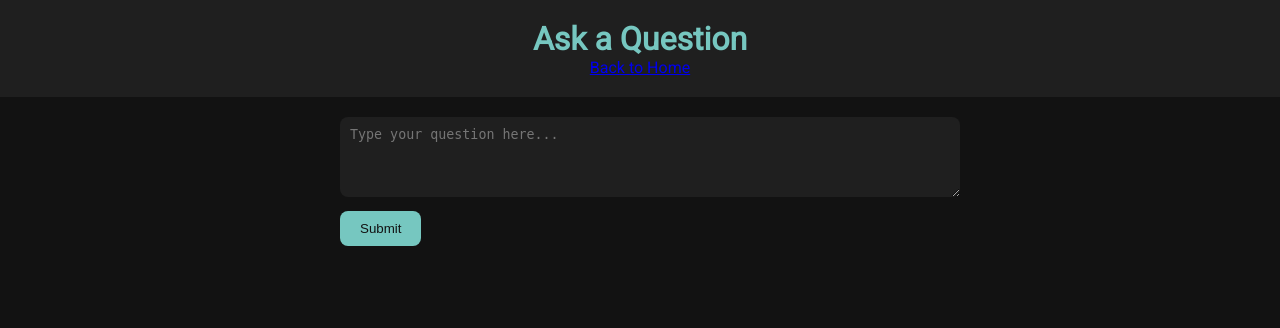
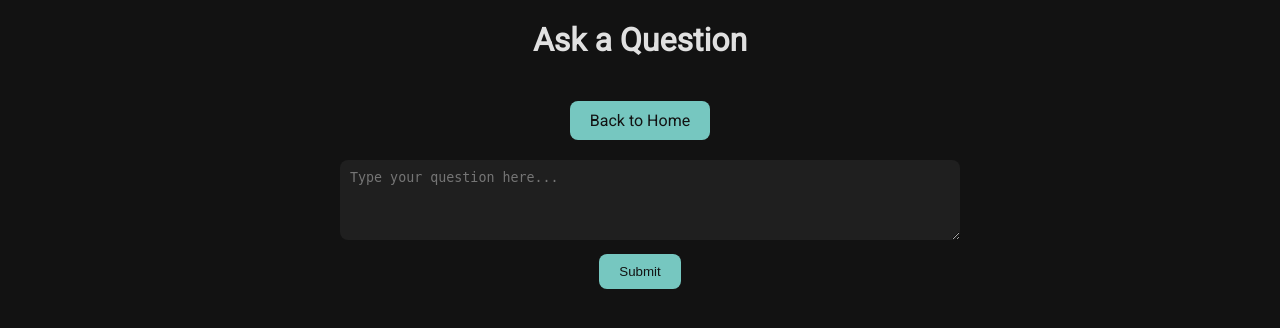
Before and after one commit to LaFG95/Ano, a Flask app: page /ask in a window 1280 px wide. Shown: the top 328 px of the page. Run offline with Flask 3, Linux system fonts and the light colour scheme; some libraries are stand-ins or nearby versions.

Commit message:
Update ask.html

```diff
--- a/templates/ask.html
+++ b/templates/ask.html
@@ -5,13 +5,13 @@
 <title>Ask a Question</title>
 <link href="https://fonts.googleapis.com/css2?family=Roboto&display=swap" rel="stylesheet">
 <style>
-body { font-family: 'Roboto', sans-serif; background-color: #121212; color: #e0e0e0; margin:0; padding:0; }
-header { background:#1f1f1f; padding:20px; text-align:center; }
-header h1 { margin:0; color:#76c7c0; }
-main { padding:20px; max-width:600px; margin:auto; }
-textarea { width:100%; padding:10px; border-radius:8px; border:none; margin-bottom:10px; background:#1f1f1f; color:#e0e0e0; }
-input[type="submit"] { padding:10px 20px; background:#76c7c0; color:#121212; border:none; border-radius:8px; cursor:pointer; }
-input[type="submit"]:hover { background:#4fa09a; }
+body { font-family:'Roboto',sans-serif;margin:0;padding:0;background:#121212;color:#e0e0e0;text-align:center; }
+main{padding:20px;max-width:600px;margin:auto;}
+textarea{width:100%;padding:10px;border-radius:8px;border:none;margin-bottom:10px;background:#1f1f1f;color:#e0e0e0;}
+input[type="submit"]{padding:10px 20px;background:#76c7c0;color:#121212;border:none;border-radius:8px;cursor:pointer;}
+input[type="submit"]:hover{background:#4fa09a;}
+a.button{display:inline-block;padding:10px 20px;background:#76c7c0;color:#121212;text-decoration:none;border-radius:8px;margin-top:20px;}
+a.button:hover{background:#4fa09a;}
 </style>
 </head>
 <body>
```
